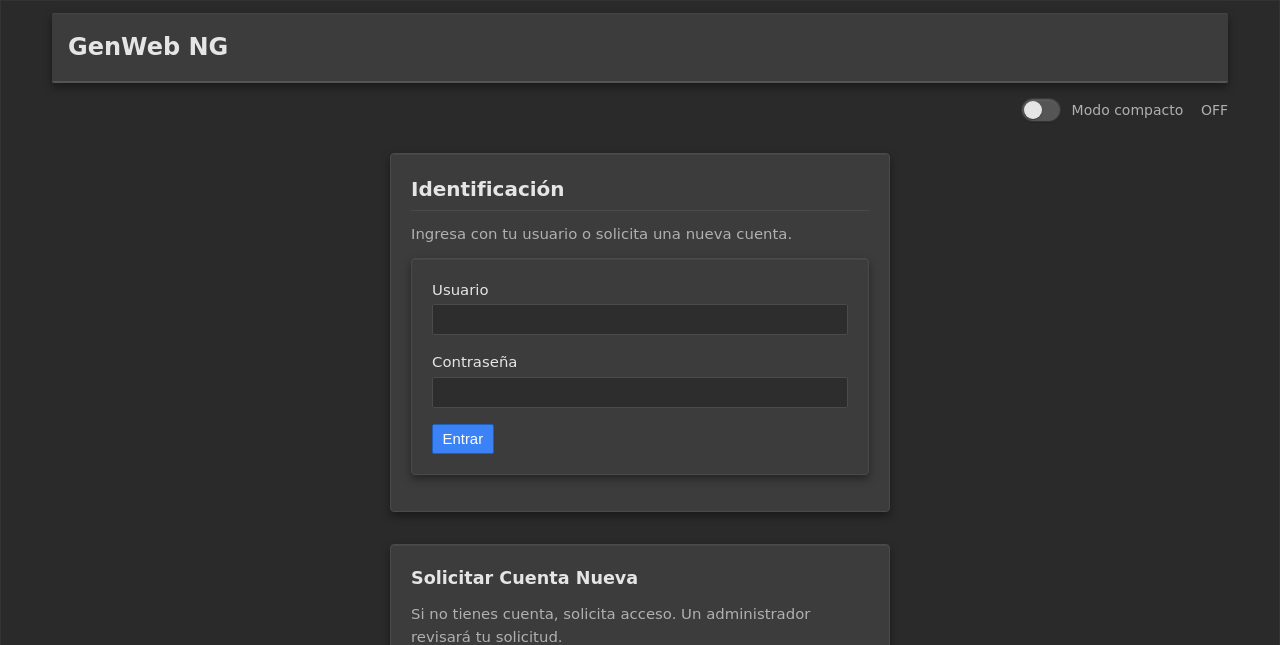
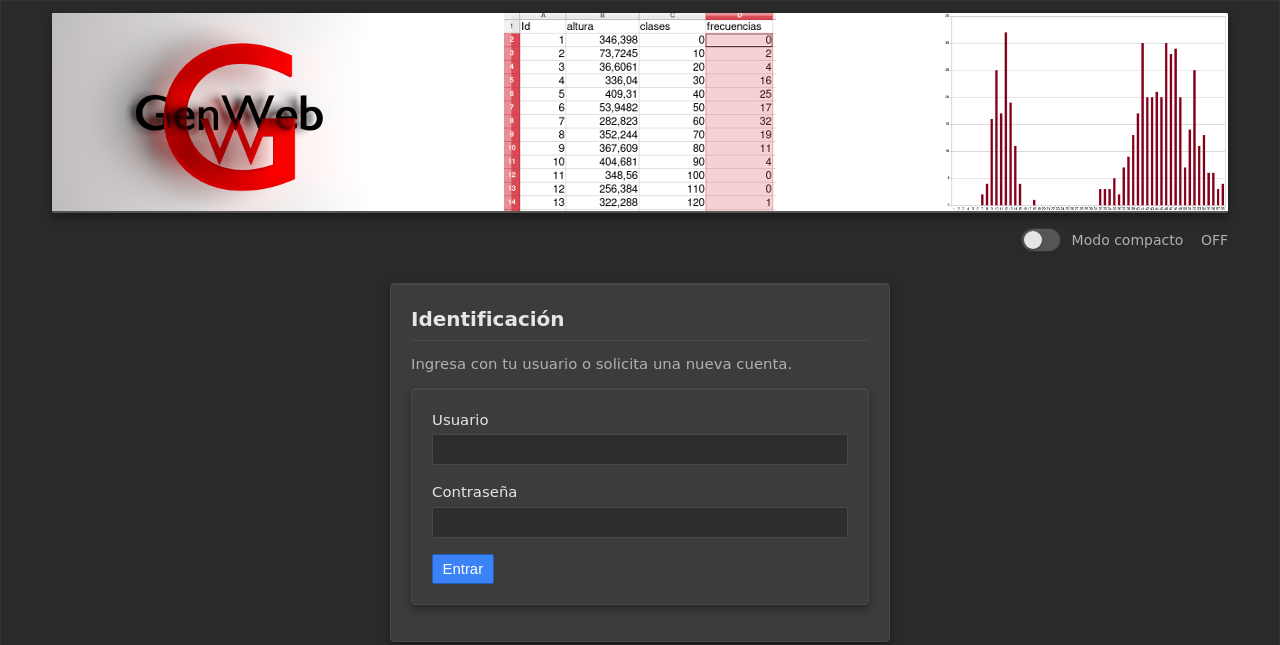
Before and after one commit to HexaCuant/ngw, a PHP site: page / in a window 1280 px wide. Shown: the top 645 px of the page. Run offline with PHP 8.4, Linux system fonts and the light colour scheme; some libraries are stand-ins or nearby versions.

Commit message:
Add header graphics and favicon
- Copy GW header images (GW200.png, calc.png, hist.png) to public/css/
- Update h1 styling with background images positioned left/center/right
- Set white background for seamless integration with image backgrounds
- Remove padding and set exact 200px height to match image dimensions
- Remove 'GenWeb NG' text from header (already in logo)
- Add favicon.ico generated from GW200-recortado.png (32x32)
- Add favicon link to HTML head

```diff
--- a/public/css/style.css
+++ b/public/css/style.css
@@ -79,11 +79,18 @@ h1 {
     font-weight: 700;
     color: var(--color-text);
     margin-bottom: var(--spacing-lg);
-    padding: var(--spacing-lg);
-    background-color: var(--color-surface);
+    padding: 0;
+    height: 200px;
+    background: url('GW200.png'), url('calc.png'), url('hist.png'), #ffffff;
+    background-repeat: no-repeat;
+    background-position: left center, center center, right center;
+    background-size: auto 200px, auto 200px, auto 200px;
     border-bottom: 2px solid var(--color-border-light);
     border-radius: var(--radius-sm);
     box-shadow: var(--shadow-md);
+    display: flex;
+    align-items: center;
+    justify-content: center;
 }
 
 h2 {
--- a/public/index.php
+++ b/public/index.php
@@ -850,11 +850,12 @@ if ($_SERVER['REQUEST_METHOD'] === 'POST' && isset($_POST['project_action']) &&
     <meta http-equiv="X-UA-Compatible" content="IE=edge">
     <meta http-equiv="cache-control" content="no-cache">
     <title>GenWeb NG - Sistema de Generaciones Genéticas</title>
+    <link rel="icon" type="image/x-icon" href="favicon.ico">
     <link rel="stylesheet" href="css/style.css?v=<?= time() ?>">
 </head>
 <body>
     <div class="container">
-        <h1>GenWeb NG</h1>
+        <h1></h1>
 
         <?php if (isset($error)): ?>
             <div class="alert alert-error">
```
Also changed, not shown: public/css/GW200-recortado.png (added), public/css/GW200.png (added), public/css/calc.png (added), public/css/hist.png (added), public/favicon.ico (added).
